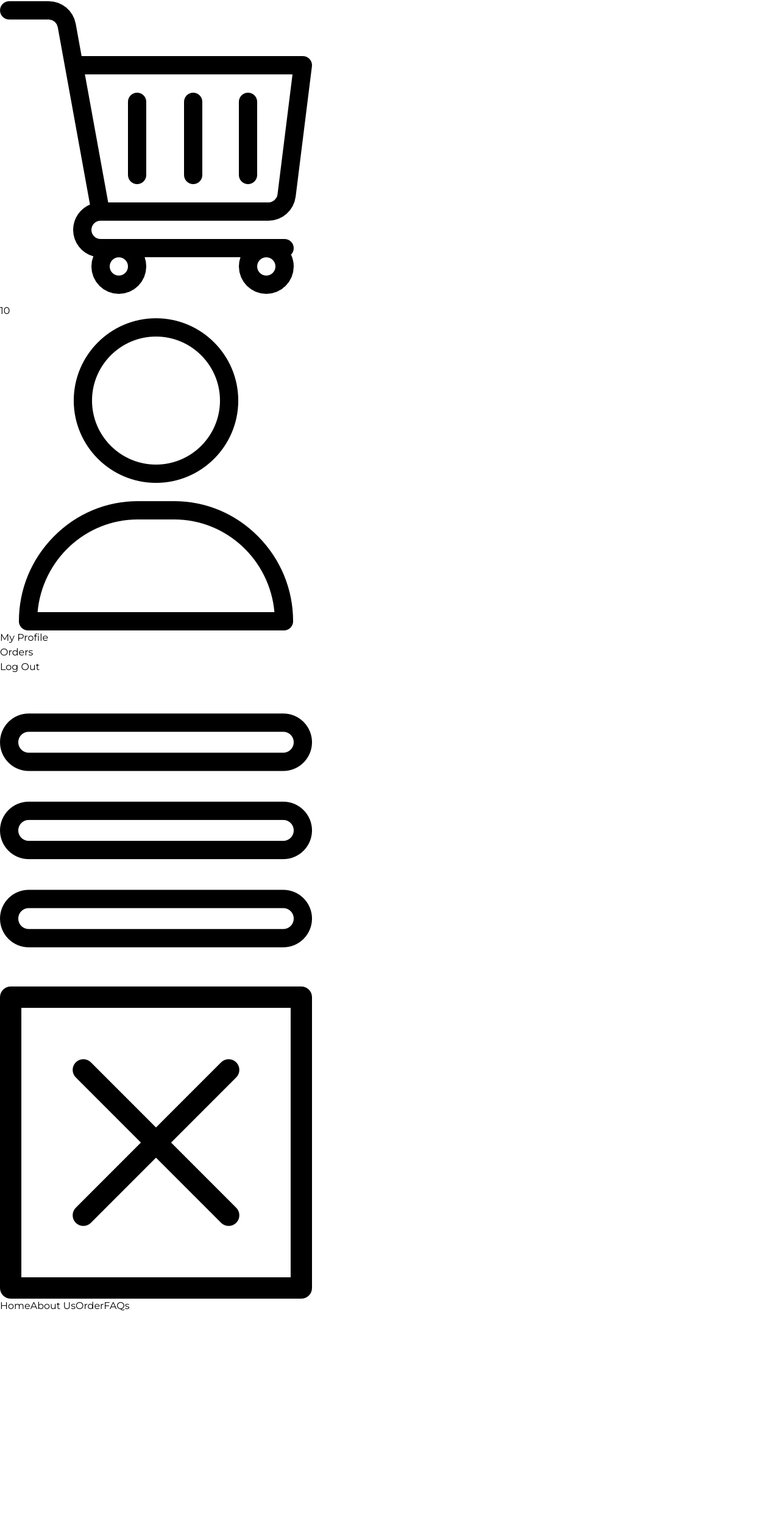
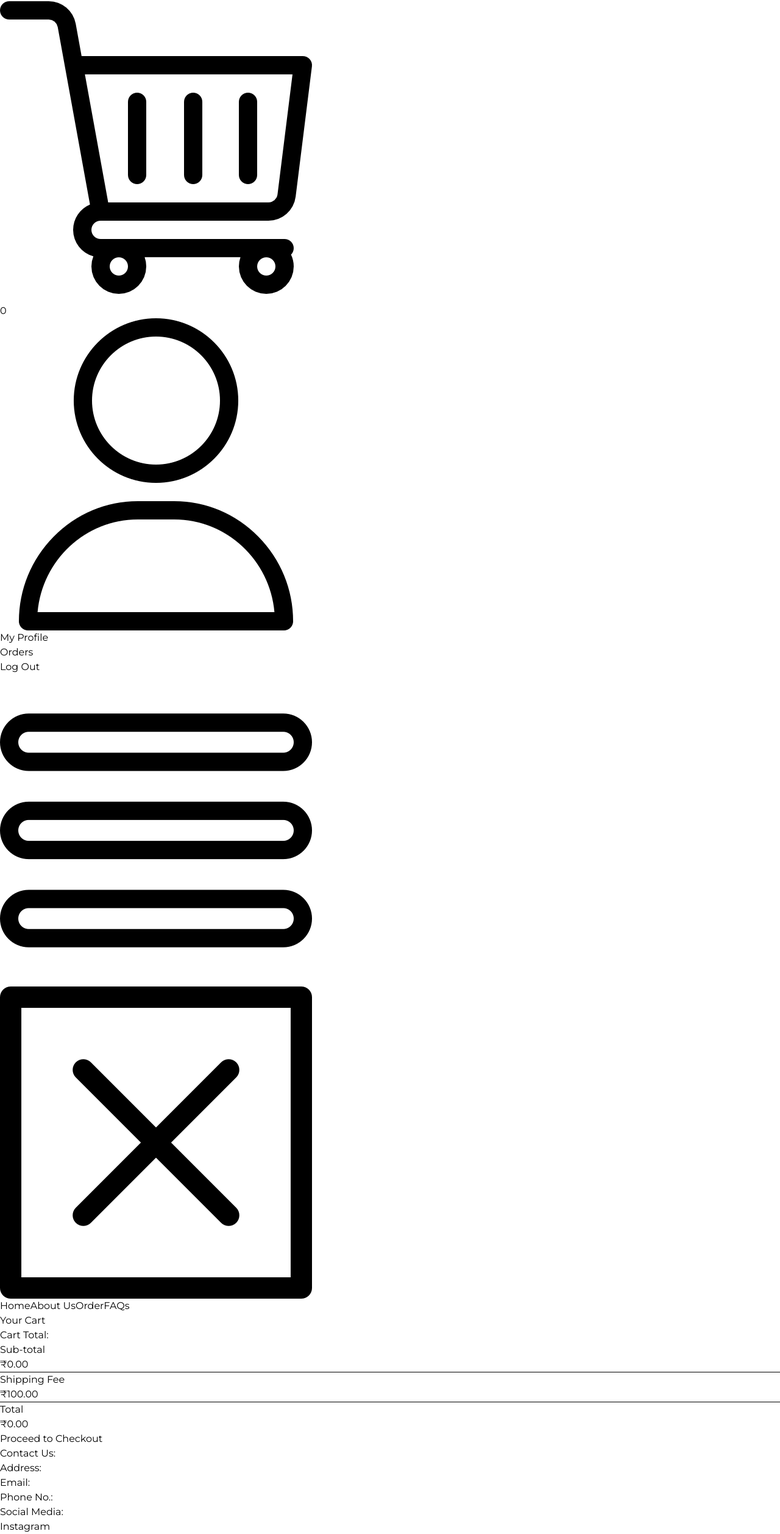
Before and after one commit to shreyaanbu/Vraj_Farm, a React (Vite) app in the folder frontend/: page /cart in a window 1280 px wide. Shown: the part 477-2993 px from the top of the page at 61% size. Before the commit the page ends 2631 px from the top, so only its background shows below. Built offline with nearby package versions, Linux system fonts and the light colour scheme.

Commit message:
added responsive cart page

```diff
--- a/frontend/src/App.jsx
+++ b/frontend/src/App.jsx
@@ -9,10 +9,12 @@ import Cart from './pages/Cart'
 import Navbar from './assets/components/Navbar'
 import About from './pages/About'
 import Contact from './pages/Contact'
+import { ToastContainer, toast } from 'react-toastify';
 
 const App = () => {
   return (
     <div >
+      <ToastContainer />
       <Navbar />
 
         <Routes>
--- a/frontend/src/assets/assets.js
+++ b/frontend/src/assets/assets.js
@@ -10,6 +10,8 @@ import cart from "./shopping-cart_icon.png"
 import user_icon from "./user_icon.png"
 import menu from './menu.png'
 import close from './close.png'
+import ding from './ding.mp3'
+import bin from './bin.png'
 
 export const assets = {
     logo_transparent_bg,
@@ -23,7 +25,9 @@ export const assets = {
     cart,
     user_icon,
     menu,
-    close
+    close,
+    ding,
+    bin
 }
 
 export const products = [
--- /dev/null
+++ b/frontend/src/assets/components/CartTotal.jsx
@@ -0,0 +1,30 @@
+import React, { useContext } from 'react'
+import { ShopContext } from '../../context/ShopContext'
+
+const CartTotal = () => {
+    const {currency, delivery_fee, getCartAmount} = useContext(ShopContext);
+  return (
+    <div className='w-full py-4 px-10 sm:px-30 lg:px-60 pb-20'>
+      <h2 className = ' text-[1.5rem] sm:text-[2rem] text-[var(--black)] font-bold pb-10'>Cart Total:</h2>
+      <div className = 'flex flex-col gap-2 mt-2 text-sm'>
+        <div className = 'flex justify-between'>
+            <p>Sub-total</p>
+            <p>{currency}{getCartAmount()}.00</p>
+        </div>
+        <hr className = 'border-gray-300'/>
+        <div className = 'flex justify-between'>
+            <p>Shipping Fee</p>
+            <p>{currency}{delivery_fee}.00</p>
+        </div>
+        <hr />
+        <div className = 'flex justify-between'>
+            <p>Total</p>
+            <p>{currency}{getCartAmount() === 0 ? 0: getCartAmount()+delivery_fee}.00</p>
+        </div>
+      </div>
+
+    </div>
+  )
+}
+
+export default CartTotal
--- a/frontend/src/assets/components/Navbar.jsx
+++ b/frontend/src/assets/components/Navbar.jsx
@@ -1,10 +1,12 @@
-import React, { useState } from 'react';
+import React, { useContext, useState } from 'react';
 import {assets} from '@/assets/assets.js';
 import {Link, NavLink} from 'react-router-dom'
+import { ShopContext } from '../../context/ShopContext';
 
 const Navbar = () => {
 
     const [visible, setVisible] = useState(false);
+    const {getCartCount} = useContext(ShopContext);
   return (
     <div className = "w-full flex items-center justify-between p-4 font-medium bg-white lg:px-8">
         <NavLink to = '/'>
@@ -28,7 +30,7 @@ const Navbar = () => {
         <div className = "flex items-center gap-8">
             <Link to = '/cart' className = "relative">
                 <img className = "w-5 cursor-pointer" src = {assets.cart} alt = "cart" />
-                <p className = "absolute right-[-8px] bottom-[-1px] w-4 text-center leading-4 bg-black text-white aspect-square rounded-full text-[8px]">10</p>
+                <p className = "absolute right-[-8px] bottom-[-1px] w-4 text-center leading-4 bg-black text-white aspect-square rounded-full text-[8px]">{getCartCount()}</p>
             </Link>
 
             <div className = "group relative">
--- a/frontend/src/assets/components/ProductItem.jsx
+++ b/frontend/src/assets/components/ProductItem.jsx
@@ -2,14 +2,14 @@ import React, { useContext, useState } from 'react'
 import { ShopContext } from '../../context/ShopContext'
 
 const ProductItem = ({id, image, name, price, description, sizes}) => {
-    const {currency} = useContext(ShopContext);
+    const {currency, addToCart} = useContext(ShopContext);
     const [size, setSize] = useState('');
   return (
     <div>
-      <div className = 'overflow-hidden max-w-[20vw]'>
+      <div className = 'overflow-hidden max-w-[20vw] min-w-[200px]'>
         <img className = 'hover:scale-110 transition ease-in-out'src = {image[0]} alt = "product_image" />
       </div>
-      <div className='px-5 py-2'>
+      <div className='py-2'>
         <p className='text-lg font-bold'>{name}</p>
         <p className='text-md font-bold text-[var(--green)]'>{currency}{price}/kg</p>
         <p>{description}</p>
@@ -27,7 +27,7 @@ const ProductItem = ({id, image, name, price, description, sizes}) => {
             ))
             }
         </div>
-        <button className = 'bg-[var(--green)] text-white text-md px-4 py-2 mt-4 active:bg-[var(--yellow)] active:text-[var(--brown)]'>Add to Cart</button>
+        <button onClick={()=>addToCart(id, size)} className = 'bg-[var(--green)] text-white text-md px-4 py-2 mt-4 mb-12 active:bg-[var(--yellow)] active:text-[var(--brown)]'>Add to Cart</button>
       </div>
     </div>
   )
--- a/frontend/src/context/ShopContext.jsx
+++ b/frontend/src/context/ShopContext.jsx
@@ -1,13 +1,91 @@
-import { createContext } from 'react';
+import { createContext, useEffect, useState } from 'react';
 import { products } from '@/assets/assets';
+import { toast } from 'react-toastify';
+import { assets } from '../assets/assets';
+import { useNavigate } from 'react-router-dom';
 
 export const ShopContext = createContext();
 
 const ShopContextProvider = (props) => {
+  const [cartItems, setCartItems] = useState({});
+  const currency = '₹';
+  const delivery_fee = 100;
+  const navigate = useNavigate();
+
+  const addToCart = async (itemId, size) => {
+    if(!size){
+      toast.error('Please Select Product Size.');
+      return;
+    }
+    const audio = new Audio(assets.ding);
+    let cartData = structuredClone(cartItems);
+    if(cartData[itemId]){
+      if(cartData[itemId][size]){
+        cartData[itemId][size] += 1;
+        audio.play();
+      }
+      else{
+        cartData[itemId][size] = 1;
+        audio.play();
+      }
+    }
+    else{
+      cartData[itemId] = {};
+      cartData[itemId][size] = 1;
+      audio.play();
+    }
+    setCartItems(cartData);
+  }
+
+  const getCartCount = () => {
+    let totalCount = 0;
+    for(const items in cartItems){
+      for(const item in cartItems[items]){
+        try {
+          if(cartItems[items][item] > 0){
+            totalCount += cartItems[items][item];
+          }
+        } catch (error) {
+
+        }
+      }
+    }
+    return totalCount;
+  }
+
+  const updateQuantity = async(itemId, size, quantity) => {
+    let cartData = structuredClone(cartItems);
+    cartData[itemId][size] = quantity;
+    setCartItems(cartData);
+  }
+
+  const getCartAmount = () => {
+    let totalAmount = 0;
+    for(const items in cartItems){
+      let itemInfo = products.find((product)=> product._id === items);
+      for(const item in cartItems[items]){
+        try {
+          if(cartItems[items][item] > 0){
+            totalAmount += itemInfo.price * cartItems[items][item] * Number(item);
+          }
+        } catch (error) {
+
+        }
+      }
+    }
+    return totalAmount;
+  }
+
   const value = {
     products,
-    currency: '₹',
-    delivery_fee: 100
+    currency,
+    delivery_fee,
+    cartItems,
+    addToCart,
+    getCartCount,
+    updateQuantity,
+    getCartAmount,
+    navigate
   };
 
   return (
--- a/frontend/src/pages/Cart.jsx
+++ b/frontend/src/pages/Cart.jsx
@@ -1,9 +1,64 @@
-import React from 'react'
+import React, { useContext, useEffect, useState } from 'react'
+import { ShopContext } from '../context/ShopContext'
+import {assets} from '@/assets/assets'
+import CartTotal from '../assets/components/CartTotal'
+import ContactFooter from '../assets/components/ContactFooter'
 
 const Cart = () => {
+  const { products, currency, cartItems, updateQuantity, navigate } = useContext(ShopContext);
+  const [cartData, setCartData] = useState([]);
+  useEffect(() => {
+    const tempData = [];
+    for(const items in cartItems){
+      for(const item in cartItems[items]){
+        if(cartItems[items][item] > 0){
+          tempData.push({
+            _id:items,
+            size:item,
+            quantity:cartItems[items][item]
+          });
+        }
+      }
+    }
+    setCartData(tempData);
+  },[cartItems])
   return (
     <div>
+      <div className="items-center sm:px-20 pt-5 pb-10">
+        <h1 className="text-center text-[2rem] sm:text-[3rem] md:text-[4rem] font-bold bg-gradient-to-b from-[var(--green)] to-[var(--brown)] bg-clip-text text-transparent px-5 pb-5">
+          Your Cart
+        </h1>
+        <div>
+          {
+            cartData.map((item, index)=>{
+              const productData = products.find((product) => product._id === item._id);
+              return(
+                <div key = {index} className = 'px-4 py-4 border-t border-b border-gray-300 grid grid-cols-[4fr_2fr_0.5fr] sm:grid-cols-[4fr_2fr_0.5fr] items-center gap-4 '>
+                  <div className = 'flex items-start gap-6 flex-wrap'>
+                    <img className="w-16 sm:w-20" src={productData.image[0]} alt="product-image" />
+                    <div>
+                      <p className='text-sm sm:text-lg font-bold'>{productData.name}</p>
+                      <div className='flex items-center gap-3 mt-2'>
+                        <p className='text-md font-bold text-[var(--green)]'>{currency}{productData.price}/kg</p>
+                        <p className='border border-[var(--green)] text-xs rounded-sm px-1 py-1'>{item.size}kg</p>
+                      </div>
+                    </div>
+                  </div>
+                  <input onChange={(e)=> e.target.value === '' || e.target.value === '0'?null:updateQuantity(item._id, item.size, Number(e.target.value))} className='border border-gray-300 max-w-10 sm:max-w-20 px-1 sm:px-2 py-1' type="number" min={1} defaultValue={item.quantity} />
+                  <img onClick={()=>updateQuantity(item._id, item.size, 0)} className = 'w-4 mr-4 sm:w-5 cursor-pointer' src={assets.bin} alt="delete-icon" />
+                </div>
+              )
+            })
+          }
+        </div>
+      </div>
 
+      <CartTotal />
+      <div className='text-center pb-20  border-b border-gray-300'>
+        <button onClick={()=>navigate('/place-order')} className='p-4 text-[1rem] sm:text-[1.25rem] bg-[var(--black)] text-white rounded-md font-bold hover:bg-[var(--yellow)] hover:text-[var(--brown)] transition-[var(--transition)]'>Proceed to Checkout</button>
+      </div>
+
+      <ContactFooter/>
     </div>
   )
 }
```
Also changed, not shown: frontend/src/assets/bin.png (added), 1 other file (tests, documents, lock files or other folders).
